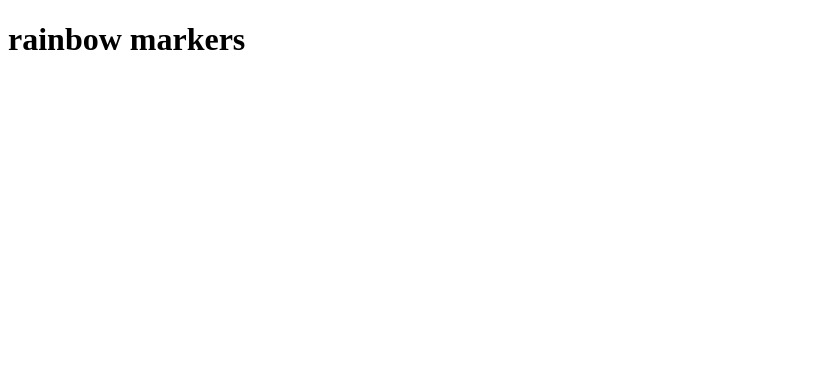
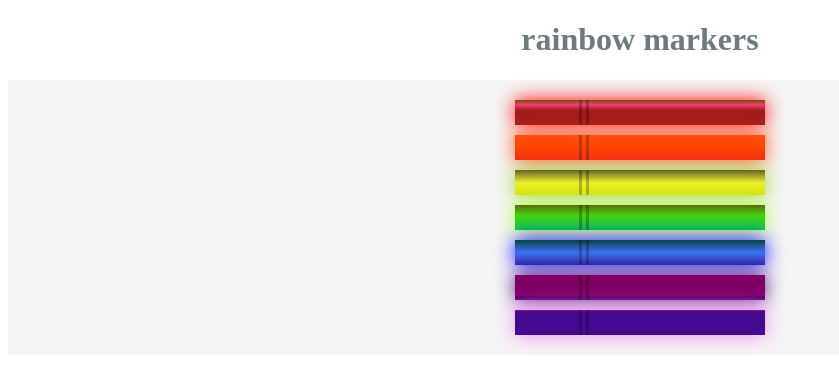
Before and after one commit to olamidenwamaka/Css-RainbowMarkers, a plain HTML site: page index.html in a window 1280 px wide. Shown: the whole page, without its empty margins (0-839 px from the left). Drawn offline with Linux system fonts and the light colour scheme.

Commit message:
added the finishing touch

```diff
--- a/index.html
+++ b/index.html
@@ -5,11 +5,12 @@
     <meta http-equiv="X-UA-Compatible" content="IE=edge">
     <meta name="viewport" content="width=device-width, initial-scale=1.0">
     <title>Css Rainbow Markers</title>
+    <link rel="stylesheet" href="styles.css">
 </head>
 <body>
     <h1>rainbow markers</h1>
     <div class="container">
-    <div class="marker red">
+    <div class="marker  red" >
         <div class="cap"></div>
         <div class="sleeves"></div>
     </div>
@@ -25,18 +26,19 @@
         <div class="cap"></div>
         <div class="sleeves"></div>
     </div>
-    <div class=" marker blue">
+    <div class="marker blue ">
         <div class="cap"></div>
         <div class="sleeves"></div>
     </div>
-    <div class="marker indigo ">
+    <div class="marker indigo">
         <div class="cap"></div>
         <div class="sleeves"></div>
     </div>
-    <div class="marker violet ">
+    <div class="marker violet">
         <div class="cap"></div>
         <div class="sleeves"></div>
     </div>
+
     </div>
 </body>
 </html>
--- a/styles.css
+++ b/styles.css
@@ -2,3 +2,53 @@ h1{
     text-align: center;
     color: rgba(12, 35, 40, 0.6);
 }
+.container{
+    background-color:whitesmoke;
+    padding: 10px 0;
+}
+.marker{
+    width: 250px;
+    height: 25px;
+    margin: 10px auto;
+}
+.red{
+    background: linear-gradient(rgb(122, 74, 14), rgb(245, 62, 113), rgb(162, 27, 27)10px);
+    box-shadow: 0px 0px 20px 0px red;
+}
+.orange{
+    background:linear-gradient(rgb(255, 80, 19),rgb(255,69,0),rgb(255,30,20));
+    box-shadow: 0px 0px 20px 0px orangered;
+}
+.yellow{
+    background:linear-gradient(rgb(105, 105, 38)2%,rgb(236, 240, 43),rgb(221, 224, 10));
+    box-shadow: 0px 0px 20px 0px yellowgreen;
+}
+.green{
+    background: linear-gradient(#576d09, #48d112 10px, #0eca50 );
+    box-shadow: 0px 0px 20px 0px greenyellow;
+}
+.blue{
+    background:linear-gradient(hsl(186, 76%, 16%), hsl(223, 90%, 60%), hsl(240, 56%, 42%));
+    box-shadow: 0px 0px 20px 0px blue;
+}
+.indigo{
+    background: linear-gradient(hsl(313, 100%, 25%)20px,hsl(275, 100%, 25%),hsl(313, 100%, 25%));
+    box-shadow: 0px 0px 20px 0px indigo;
+}
+.violet{
+    background:linear-gradient(hsl(300, 86%, 30%)2%,hsl(300, 42%, 54%)1%,hsl(266, 88%, 30%)2%);
+    box-shadow: 0px 0px 20px 0px violet;
+}
+.cap{
+    width: 60px;
+
+}
+.sleeves{
+    height: 25px;
+    width: 110px;
+    border-left: 10px  hsla(14, 76%, 3%, 0.267);
+    border-left-style: double;
+}
+ .cap,.sleeves{
+    display: inline-block;
+}
```
Also changed, not shown: feature.html (deleted, +0 -12 lines).
